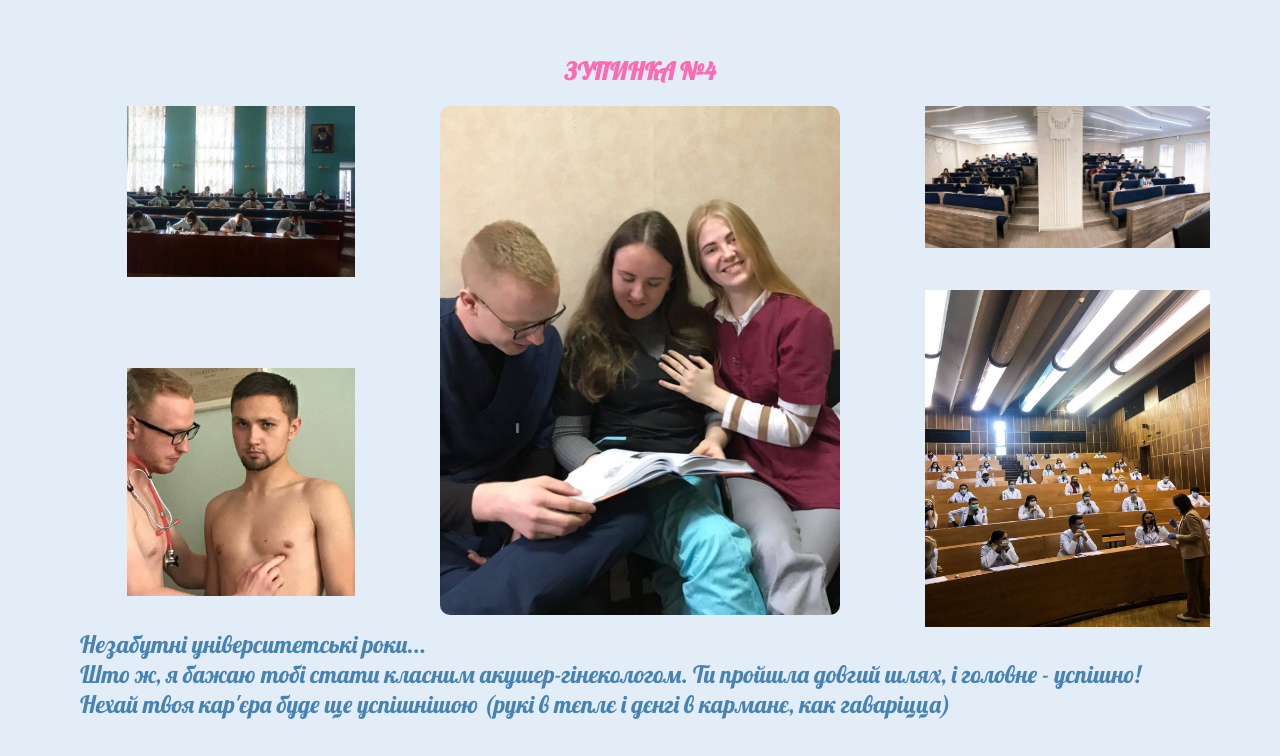
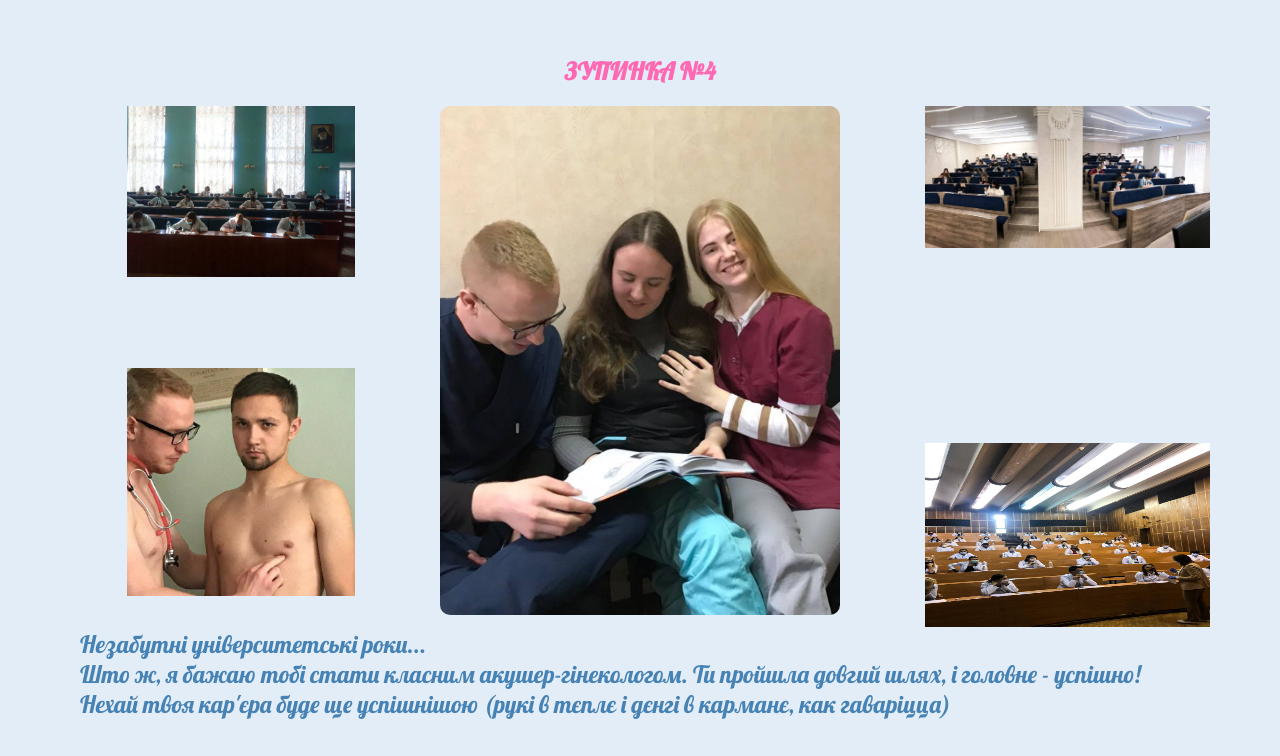
Before and after one commit to melnykiryna-ua/my-github-pages-site, a plain HTML site: page next_page.html in a window 1280 px wide. Shown: the part 2541-3297 px from the top of the page. Drawn offline with Linux system fonts and the light colour scheme.

Commit message:
Update next_page.html

```diff
--- a/next_page.html
+++ b/next_page.html
@@ -133,7 +133,7 @@
         }
         .uni3 {
             width: 25%; /* Встановлює ширину фото */
-            height: 55%;
+            height: 30%;
             margin-left: 350px; /* Зміщує фото від основної картинки */
             position: absolute; /* Абсолютне позиціонування для точного контролю */
             /* top: 0; Вирівнює верхній край фото з верхом контейнера */
```
